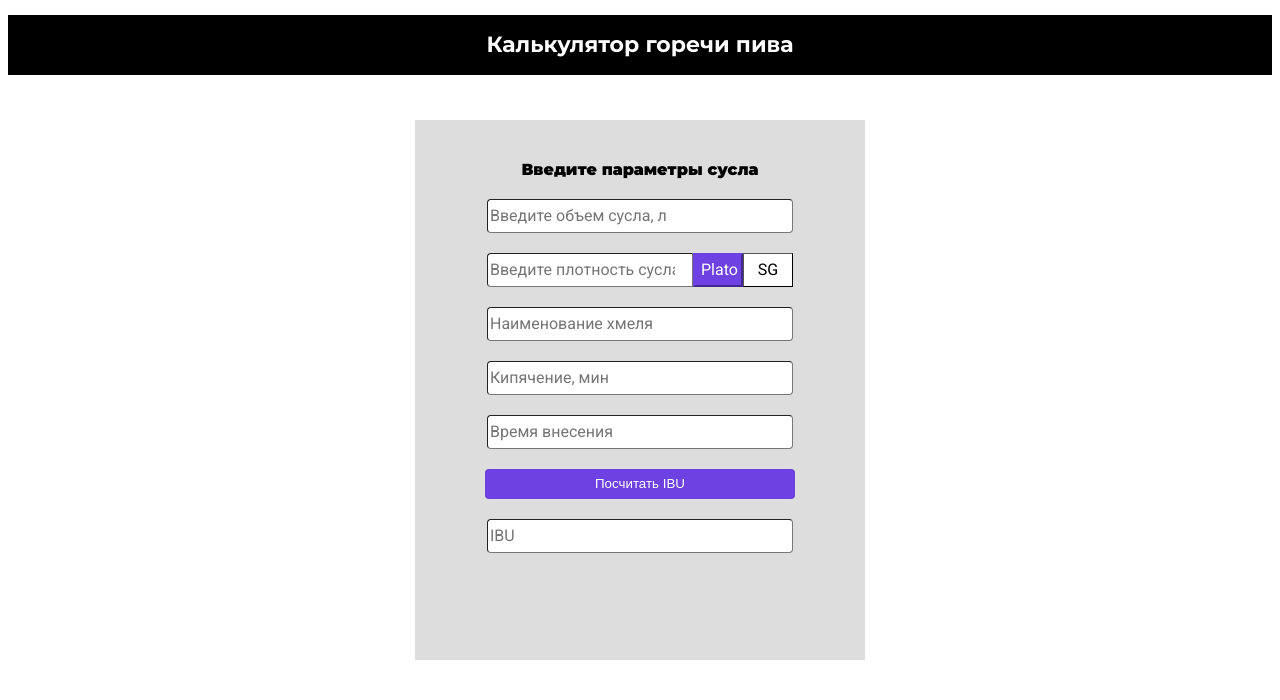
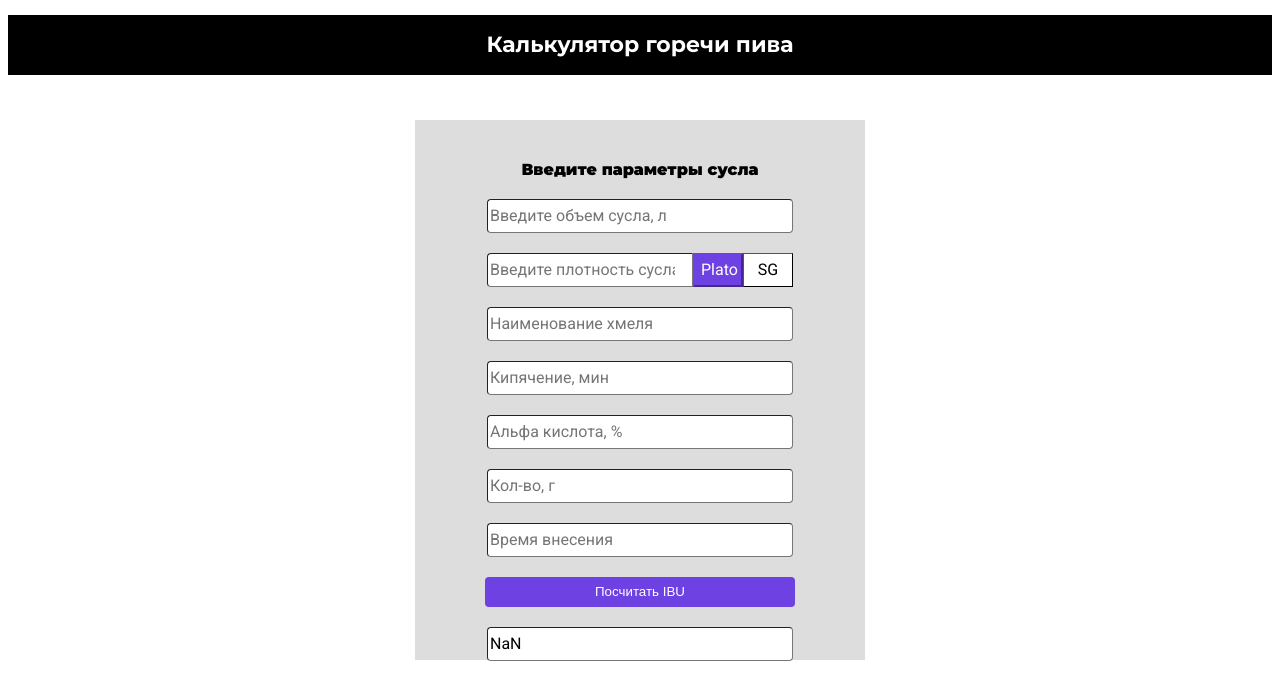
Before and after one commit to DmitriyBrewer/International-Bitterness-Units, a React (Create React App) app: page / in a window 1280 px wide. Shown: the top 700 px of the page. Built offline with nearby package versions, Linux system fonts and the light colour scheme.

Commit message:
first commit

```diff
--- a/src/App.js
+++ b/src/App.js
@@ -33,6 +33,14 @@ const [nameHopsClass, setnameHopsClass] = useState("inPut inPut-design");//State
 const [nameHopsh1, setnameHopsH1] = useState('h1styleRed');//State valid form Состояние правильного текста h1
 //State input nameHops
 
+//State input amount
+const [amount, setamount] = useState(""); //State input amount
+const [amountClean, setamountClean] = useState(false); //State input Clean, состояние выхода из input
+const [amountError, setamountError] = useState("Введите корректный объём сусла");//State input Error состояние ошибки значения
+const [amountClass, setamountClass] = useState("inPut inPut-design");//State input Classchange состояние класса input
+const [amounth1, setamountH1] = useState('h1styleRed');//State valid form Состояние правильного текста h1
+//State input amount
+
 
 //State input timeHops
 const [timeHops, settimeHops] = useState(""); //State input timeHops
@@ -50,6 +58,14 @@ const [boilError, setboilError] = useState("Введите корректный
 const [boilClass, setboilClass] = useState("inPut inPut-design");//State input Classchange состояние класса input
 const [boilh1, setboilH1] = useState('h1styleRed');//State valid
 //State input boil
+
+//State input alpha
+const [alpha, setalpha] = useState(""); //State input alpha
+const [alphaClean, setalphaClean] = useState(false); //State input Clean, состояние выхода из input
+const [alphaError, setalphaError] = useState("Введите корректный объём сусла");//State input Error состояние ошибки значения
+const [alphaClass, setalphaClass] = useState("inPut inPut-design");//State input Classchange состояние класса input
+const [alphah1, setalphaH1] = useState('h1styleRed');//State valid form Состояние правильного текста h1
+//State input alpha
 
 
 //State - Button Og, Plato
@@ -170,6 +186,27 @@ function blurHandler(e){
   };
     break;
 
+      case 'amount':
+        setamountClean(true);
+        //Как сделать чтобы выражение g12g213 тоже не валидировалась. || !amount.replace(/[^\d.]/g, '') || !amount.replace(/[^+\d]/g, '') || !amount.replace(/[a-zA-Z]/) || amount.replace(/[a-zA-Zа-яА-Я]/)
+          if (!amount.trim() || amount <= 0.00001 || amount >= 100000 || !amount.replace(/[^\d.]/g, '') || !amount.replace(/[^+\d]/g, '')){
+            setamountError('Error Некорректное значение объёма');//Описываем состояние ошибки
+            setamountClass('inPut inPut-design inPut-danger');//Описываем состояние ошибки
+            setamountH1('h1styleRed');
+  };
+    break;
+
+
+    case 'alpha':
+      setalphaClean(true);
+      //Как сделать чтобы выражение g12g213 тоже не валидировалась. || !alpha.replace(/[^\d.]/g, '') || !alpha.replace(/[^+\d]/g, '') || !alpha.replace(/[a-zA-Z]/) || alpha.replace(/[a-zA-Zа-яА-Я]/)
+        if (!alpha.trim() || alpha <= 0.00001 || alpha >= 100000 || !alpha.replace(/[^\d.]/g, '') || !alpha.replace(/[^+\d]/g, '')){
+          setalphaError('Error Некорректное значение объёма');//Описываем состояние ошибки
+          setalphaClass('inPut inPut-design inPut-danger');//Описываем состояние ошибки
+          setalphaH1('h1styleRed');
+  };
+    break;
+
       case 'boil':
         setboilClean(true);
           if (!boil.trim() || boil <= 0.00001 || boil >= 201 || !boil.replace(/[^\d.]/g, '') || !boil.replace(/[^+\d]/g, '')){
@@ -228,6 +265,26 @@ const nameHopsHandler = (e) => {
     setnameHopsClass('inPut inPut-design inPut-true');//Описываем состояние правильного ввода
 };
 
+const alphaHandler = (e) => {
+  setalpha(e.target.value);
+  console.log(e.target.value);
+    if (!alpha.trim()){} else
+    console.log('корректное');
+    setalphaH1('h1styleTrue');
+    setalphaError('Корректное значение');//Описываем состояние правильного ввода
+    setalphaClass('inPut inPut-design inPut-true');//Описываем состояние правильного ввода
+};
+
+const amountHandler = (e) => {
+  setamount(e.target.value);
+  console.log(e.target.value);
+    if (!amount.trim()){} else
+    console.log('корректное');
+    setamountH1('h1styleTrue');
+    setamountError('Корректное значение');//Описываем состояние правильного ввода
+    setamountClass('inPut inPut-design inPut-true');//Описываем состояние правильного ввода
+};
+
 const boilHandler = (e) => {
   setboil(e.target.value);
   console.log(e.target.value);
@@ -250,6 +307,24 @@ const timeHopsHandler = (e) => {
 
 function ibuHandler () {};//разблокировка изменеия input
 //Handlers
+
+
+
+function Calculate(volume, plato, nameHops, boil, alpha, amount, timeHops){
+  // if (plato >= 1.09){
+  //   var sg = (1 + (plato / (258.6 - (((plato) / 258.2) * 227.1))));
+  //       var parsSG = parseFloat(sg.toFixed(2));
+  //       return parsSG
+  // } //рабочее выражение
+  var object ={
+  // og : [1.030, 1.040, 1.050, 1.060, 1.070],
+  // boil : [5, 10, 15, 20, 30, 40, 60, 80, 90, 120],
+  // numstring : ["00", 10, 20, 30, 40, "01", 11, 21, 31, 41, "02", 12, 22, 32, 42, "03", 13, 23, 33, 34, "04", 14, 24, 34, 44, "05", 15, 25, 35, 45, "06", 16, 26, 36, 46, "07", 17, 27, 37, 47, "08", 18, 28, 38, 48, "09", 19, 29, 39, 49],
+  // string1 : [0.055, 0.050, 0.045, 0.042, 0.038,0.1, 0.091, 0.084, 0.076, 0.070, 0.137, 0.125, 0.114, 0.105, 0.096, 0.167, 0.153, 0.14, 0.128, 0.117, 0.212, 0.194, 0.177, 0.162, 0.148, 0.242, 0.221, 0.202, 0.185, 0.169, 0.276, 0.252, 0.231, 0.211, 0.193, 0.291, 0.266, 0.243, 0.222, 0.203, 0.295, 0.27, 0.247, 0.226, 0.206, 0.301, 0.275, 0.252, 0.23, 0.21]
+}
+ var ibu = ((amount * alpha) / (volume * 0.1)) * 0.21
+  return ibu
+}
 
   return (
   <div>
@@ -277,6 +352,13 @@ function ibuHandler () {};//разблокировка изменеия input
                 <LI/><input name="boil" placeholder='Кипячение, мин' className={boilClass} type="number" value={boil} onChange={e=>boilHandler(e)} onBlur={blurHandler}/>
                 {(boilClean && boilError) && <h1 className={boilh1} >{boilError}</h1>}
 
+                <LI/><input name="alpha" placeholder='Альфа кислота, %' className={alphaClass} type="number" value={alpha} onChange={e=>alphaHandler(e)} onBlur={blurHandler}/>
+                {(alphaClean && alphaError) && <h1 className={alphah1} >{alphaError}</h1>}
+
+                <LI/><input name="amount" placeholder='Кол-во, г' className={amountClass} type="number" value={amount} onChange={e=>amountHandler(e)} onBlur={blurHandler}/>
+                {(amountClean && amountError) && <h1 className={amounth1} >{amountError}</h1>}
+
+
                 <LI/><input name="timeHops" placeholder='Время внесения' className={timeHopsClass} type="number" value={timeHops} onChange={e=>timeHopsHandler(e)} onBlur={blurHandler}/>
                 {(timeHopsClean && timeHopsError) && <h1 className={timeHopsh1} >{timeHopsError}</h1>}
 
@@ -285,7 +367,7 @@ function ibuHandler () {};//разблокировка изменеия input
 
                 <LI/><button className={classSubmit} id="buttonNEXT" type="submit" disabled={!validForm}>Посчитать IBU</button>
               </form>
-              <LI/><input placeholder="IBU" className="inPut inPut-design" value={ibu} onChange={ibuHandler} />
+              <LI/><input placeholder="IBU" className="inPut inPut-design" value={Calculate(volume, plato, nameHops, boil, alpha, amount, timeHops)} onChange={ibuHandler} />
             </ul>
         </div>
     </div>
```
Also changed, not shown: src/components/Calc.js (+4 -4 lines).
